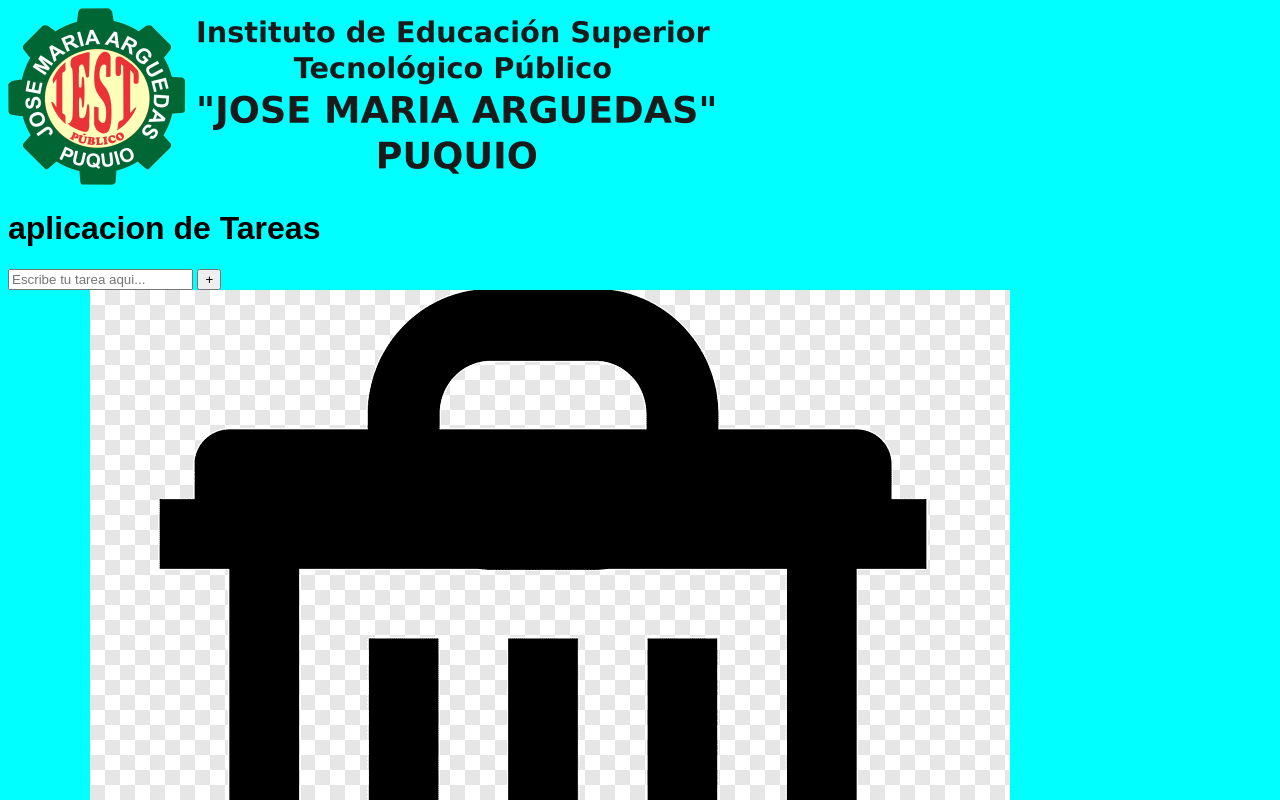
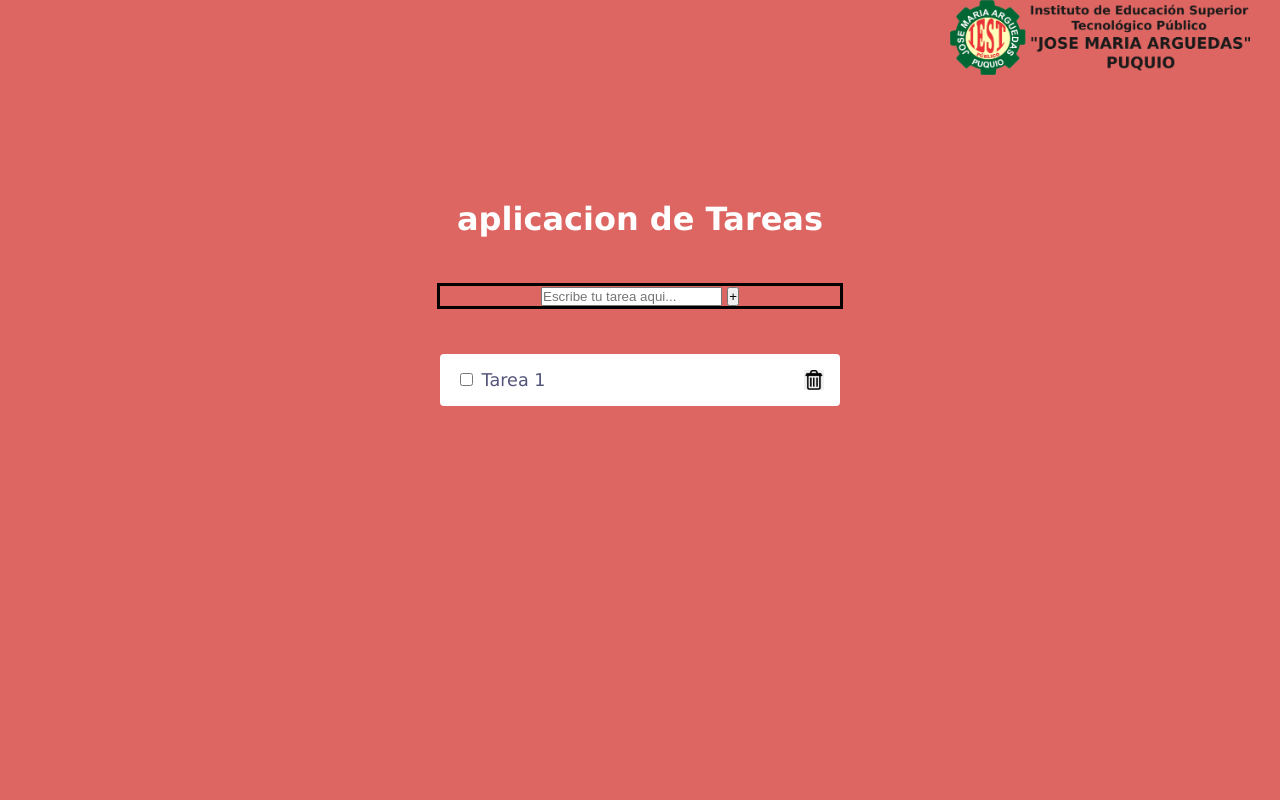
Before and after one commit to Ronald11500/app_tareas_intermedio, a plain HTML site: page index.html in a window 1280 px wide. Shown: the top 800 px of the page. Drawn offline with Linux system fonts and the light colour scheme.

Commit message:
actualizado

```diff
--- a/css/style.css
+++ b/css/style.css
@@ -1,4 +1,88 @@
+:root {
+  --orange: #d95550;
+  --ligthOrange: #dd6662;
+  --veryLigthOrange: #f89e8b;
+  --gray: #55557b;
+  --white: #fff;
+}
+* {
+  margin: p;
+  padding: 0;
+}
 body {
-  font-family: Arial, sans-serif;
-  background-color: aqua;
+  font-family: "Lucida Sans", "Lucida Sans", "Lucida Sans Regular",
+    "Lucida Grande", "Lucida Sans Unicode", Geneva, Verdana, sans-serif;
+  background-color: var(--ligthOrange);
 }
+.logo {
+  width: 300px;
+  position: absolute;
+  top: 0px;
+  right: 30px;
+}
+h1 {
+  margin-top: 200px;
+  color: var(--white);
+  text-align: center;
+}
+form {
+  border: solid;
+  width: 400px;
+  margin: 45px auto;
+  text-align: center;
+}
+form input [type="text"] {
+  background-color: var(--orange);
+  color: var(--white);
+  border-style: none;
+  font-size: 1.5rem;
+}
+form input[type="text"] ::placeholder {
+  color: var(--ligthOrange);
+}
+form input[type="text"]:focus {
+  outline: none;
+}
+form input [type="submit"] {
+  font-size: 2rem;
+  width: 40px;
+  height: 40px;
+  border-radius: 50%;
+}
+form input [type="submit"] :hover {
+  background-color: var(--veryLigthOrange);
+  cursor: pointer;
+  color: var(--white);
+}
+.btnEliminar {
+  width: 20px;
+  height: 20px;
+  transition: ease-in-out 0.5s;
+}
+.btnEliminar:hover {
+  cursor: pointer;
+  width: 35px;
+  height: 35px;
+  transition: all 0.5s;
+}
+
+.contenedor_lista {
+  width: 400px;
+  margin: 0 auto;
+}
+.contenedor_tarea {
+  background-color: var(--white);
+  display: flex;
+  justify-content: space-between;
+  margin-bottom: 6px;
+  padding: 16px;
+  border-radius: 4px;
+  font-size: 1.1rem;
+  color: var(--gray);
+}
+#stats {
+  margin-top: 25px;
+  font-size: 1.3em;
+  color: var(--ligthOrange);
+  text-align: center;
+}
```
